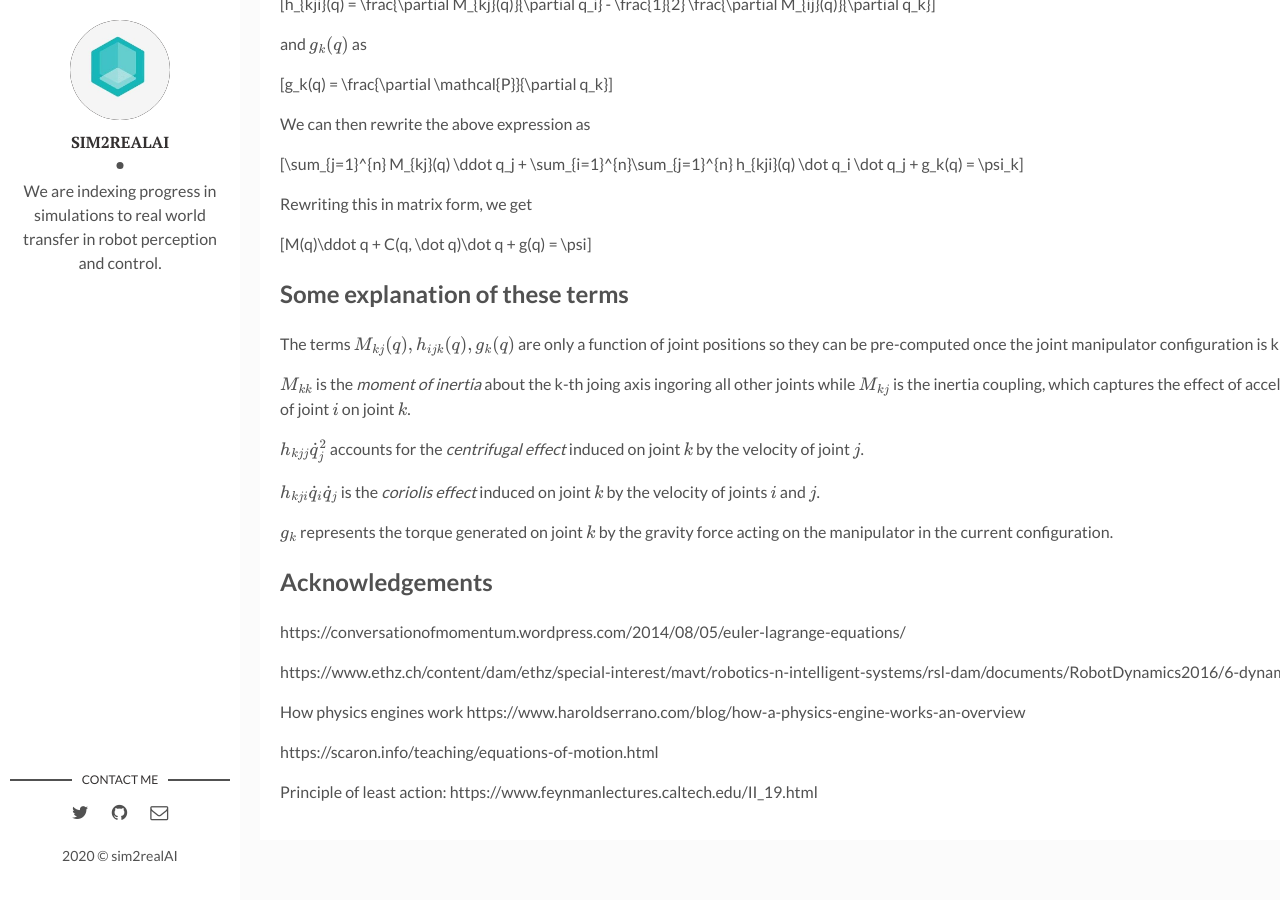
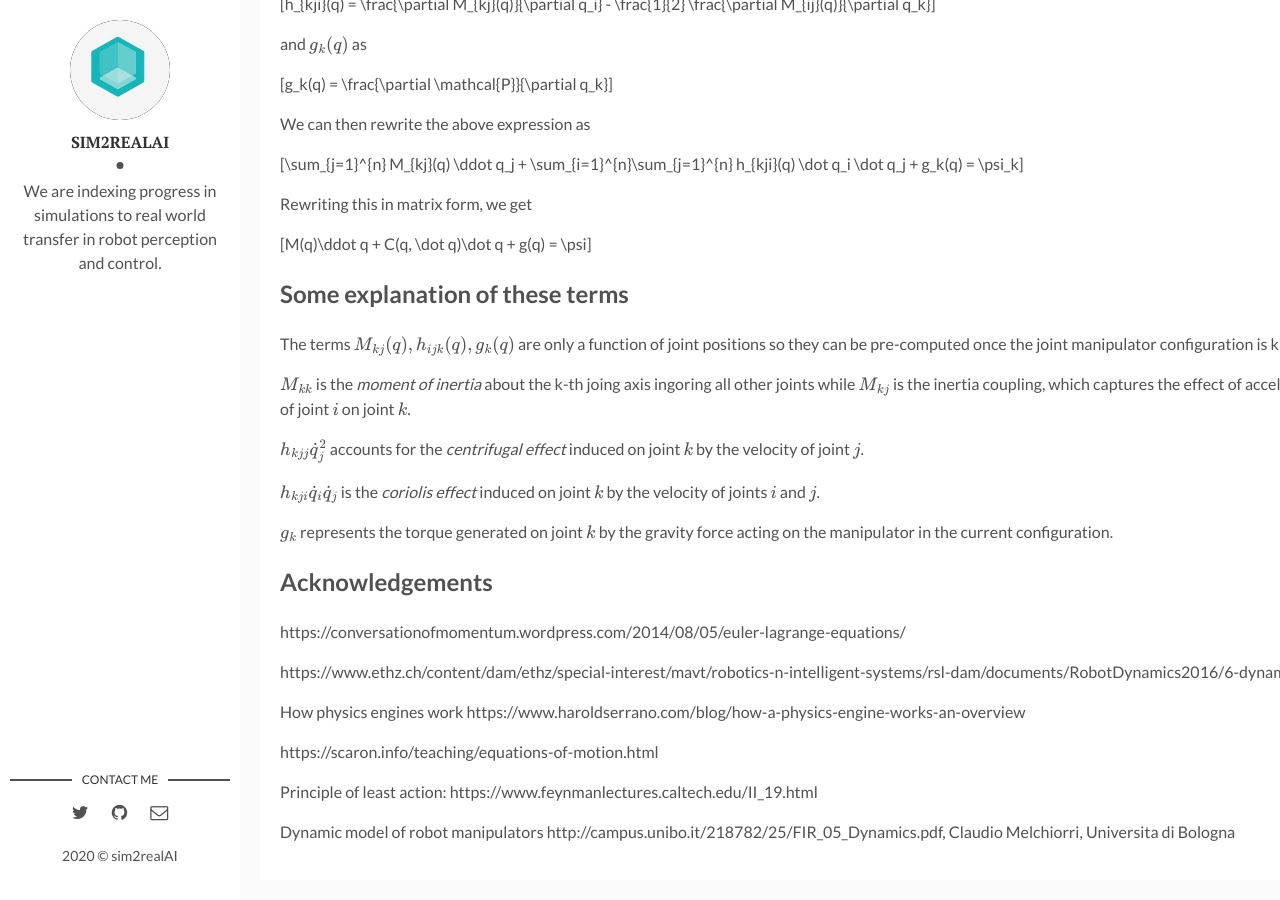
Before and after one commit to backupsim2realai/backupsim2realai.github.io, a Jekyll site: the page built from _posts/2019-04-15-Dynamic-Model-Of-Manipulators.markdown, in a window 1280 px wide and 900 px high, scrolled down 6036 px. Built offline with Jekyll 4.4.1, drawn with Linux system fonts in a browser that asks for light colours; formulas are drawn with MathJax 3; before the commit the page ends 6896 px from its top, so only the background shows below that.

Commit message:
updating
Signed-off-by: Ankur Handa <ahanda@nvidia.com>

```diff
--- a/_posts/2019-04-15-Dynamic-Model-Of-Manipulators.markdown
+++ b/_posts/2019-04-15-Dynamic-Model-Of-Manipulators.markdown
@@ -306,3 +306,5 @@ How physics engines work https://www.haroldserrano.com/blog/how-a-physics-engine
 https://scaron.info/teaching/equations-of-motion.html
 
 Principle of least action: https://www.feynmanlectures.caltech.edu/II_19.html
+
+Dynamic model of robot manipulators http://campus.unibo.it/218782/25/FIR_05_Dynamics.pdf, Claudio Melchiorri, Universita di Bologna
```
